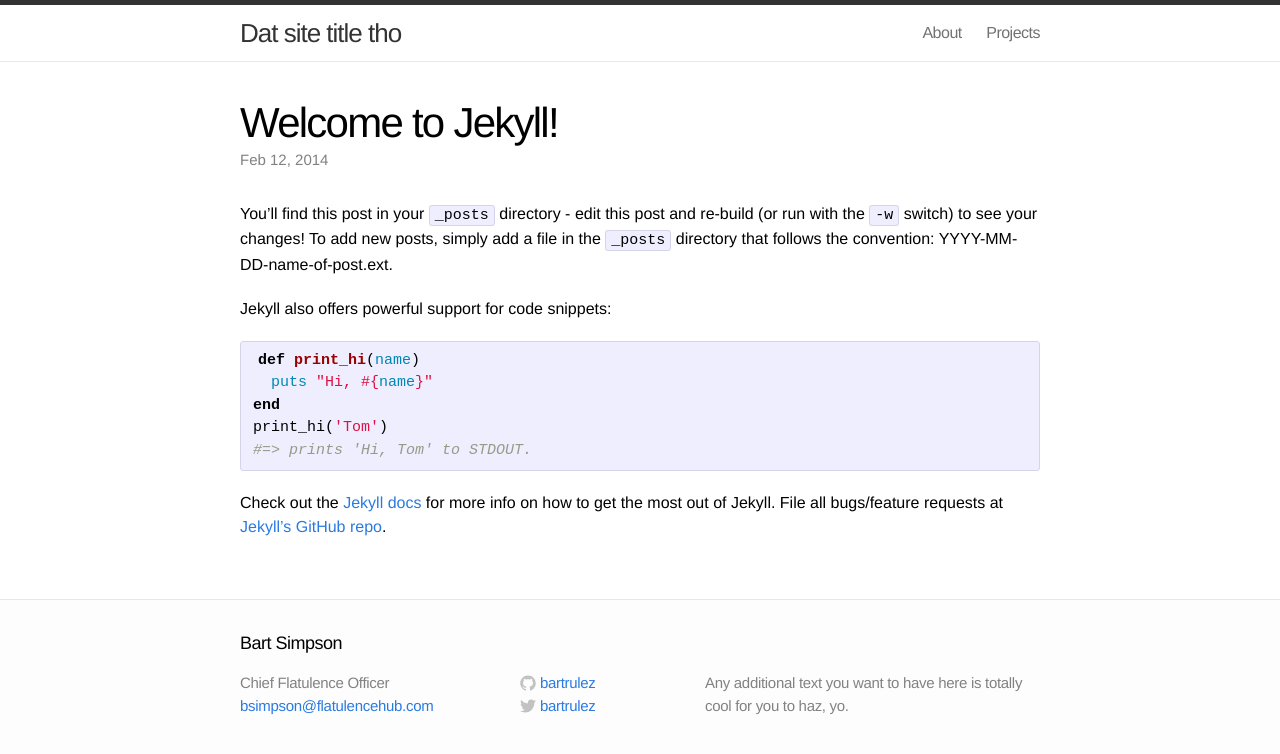
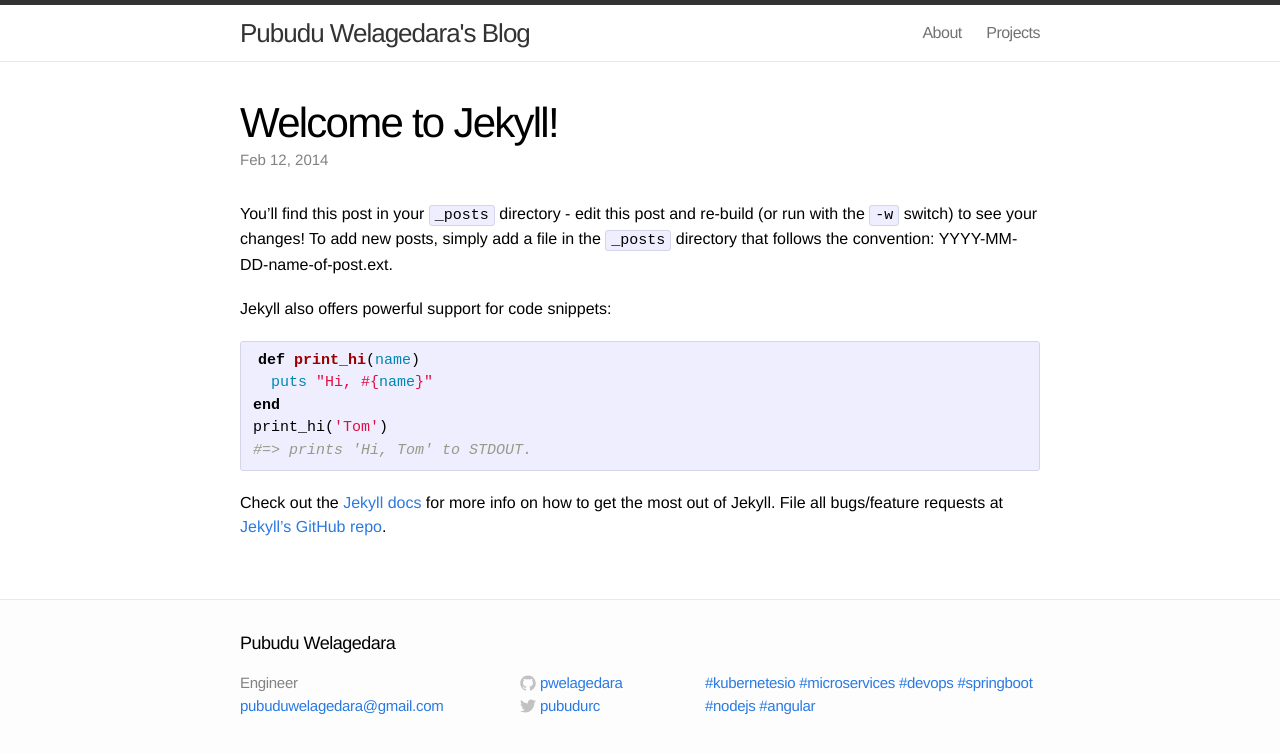
Before and after one commit to welagedara/welagedara.github.io, a Jekyll site: the page built from _posts/2014-02-12-welcome-to-jekyll.md, in a window 1280 px wide. Shown: the top 754 px of the page. Built offline with Jekyll 4.4.1, drawn with Linux system fonts in a browser that asks for light colours; Markdown is read by kramdown in place of the engine named in the settings.

Commit message:
pushing changes

```diff
--- a/_config.yml
+++ b/_config.yml
@@ -1,6 +1,9 @@
-name: Dat site title tho
+name: Pubudu Welagedara's Blog
 markdown: redcarpet
 pygments: true
-description: "Write an awesome description for your new site here. It will appear in your document head meta (for Google search results) and in your feed.xml site description."
+description: "Pubudu Welagedara's Blog"
 url: "welagedara.github.io"
 permalink: /posts/:title
+
+plugins:
+  - jekyll-srcset
--- a/_includes/footer.html
+++ b/_includes/footer.html
@@ -2,19 +2,19 @@
 
   <div class="wrap">
 
-    <h2 class="footer-heading">Bart Simpson</h2>
+    <h2 class="footer-heading">Pubudu Welagedara</h2>
 
     <div class="footer-col-1 column">
       <ul>
-        <li>Chief Flatulence Officer</li>
-        <li><a href="mailto:bsimpson@flatulencehub.com">bsimpson@flatulencehub.com</a></li>
+        <li>Engineer</li>
+        <li><a href="mailto:bsimpson@flatulencehub.com">pubuduwelagedara@gmail.com</a></li>
       </ul>
     </div>
 
     <div class="footer-col-2 column">
       <ul>
         <li>
-          <a href="https://github.com/yourusername">
+          <a target="_blank" href="https://github.com/pwelagedara">
             <span class="icon github">
               <svg version="1.1" class="github-icon-svg" xmlns="http://www.w3.org/2000/svg" xmlns:xlink="http://www.w3.org/1999/xlink" x="0px" y="0px"
                  viewBox="0 0 16 16" enable-background="new 0 0 16 16" xml:space="preserve">
@@ -29,11 +29,11 @@
                 c0,0.208,0.14,0.449,0.534,0.373c3.081-1.028,5.302-3.935,5.302-7.362C15.76,3.906,12.285,0.431,7.999,0.431z"/>
               </svg>
             </span>
-            <span class="username">bartrulez</span>
+            <span class="username">pwelagedara</span>
           </a>
         </li>
         <li>
-          <a href="https://twitter.com/yourusername">
+          <a target="_blank" href="https://twitter.com/pubudurc">
             <span class="icon twitter">
               <svg version="1.1" class="twitter-icon-svg" xmlns="http://www.w3.org/2000/svg" xmlns:xlink="http://www.w3.org/1999/xlink" x="0px" y="0px"
                  viewBox="0 0 16 16" enable-background="new 0 0 16 16" xml:space="preserve">
@@ -46,14 +46,21 @@
                 c6.015,0,9.304-4.983,9.304-9.304c0-0.142-0.003-0.283-0.009-0.423C14.976,4.29,15.531,3.714,15.969,3.058z"/>
               </svg>
             </span>
-            <span class="username">bartrulez</span>
+            <span class="username">pubudurc</span>
           </a>
         </li>
       </ul>
     </div>
 
     <div class="footer-col-3 column">
-      <p class="text">Any additional text you want to have here is totally cool for you to haz, yo.</p>
+      <p class="text">
+        <a href="https://twitter.com/search?q=%23kubernetesio&amp;src=typd" target="_blank">#kubernetesio</a>
+        <a href="https://twitter.com/search?q=%23microservices&amp;src=typd" target="_blank">#microservices</a>
+        <a href="https://twitter.com/search?q=%23devops&amp;src=typd" target="_blank">#devops</a>
+        <a href="https://twitter.com/search?q=%23springboot&amp;src=typd" target="_blank">#springboot</a>
+        <a href="https://twitter.com/search?q=%23nodejs&amp;src=typd" target="_blank">#nodejs</a>
+        <a href="https://twitter.com/search?q=%23angular&amp;src=typd" target="_blank">#angular</a>
+      </p>
     </div>
 
   </div>
```
Also changed, not shown: _posts/2014-02-12-welcome-to-jekyll.md (renamed from _posts/2014-02-12-welcome-to-jekyll.markdown), 2 other files.
